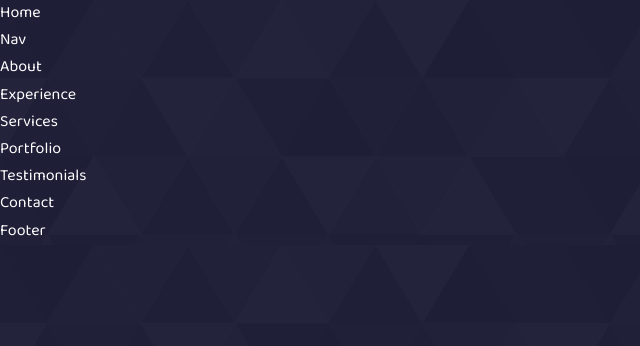
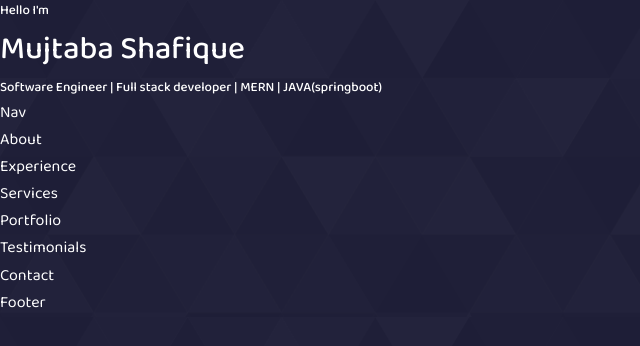
Before and after one commit to mujtabacodes/Portfolio-web-application, a React (Create React App) app: page / in a window 1280 px wide. Shown: the top 346 px of the page, without its empty margins (0-640 px from the left). Built offline with nearby package versions, Linux system fonts and the light colour scheme.

Commit message:
Working on header

```diff
--- a/src/components/home/Home.jsx
+++ b/src/components/home/Home.jsx
@@ -1,7 +1,13 @@
 import React from 'react'
 import './home.css'
+
+
 export default function Home() {
   return (
-    <div >Home</div>
+    <>
+      <h5>Hello I'm</h5>
+      <h1>Mujtaba Shafique</h1>
+      <h5>Software Engineer | Full stack developer | MERN | JAVA(springboot)</h5>
+    </>
   )
 }
```
Also changed, not shown: src/assets/images/about-img.JPG (added), 1 other file (tests, documents, lock files or other folders).
